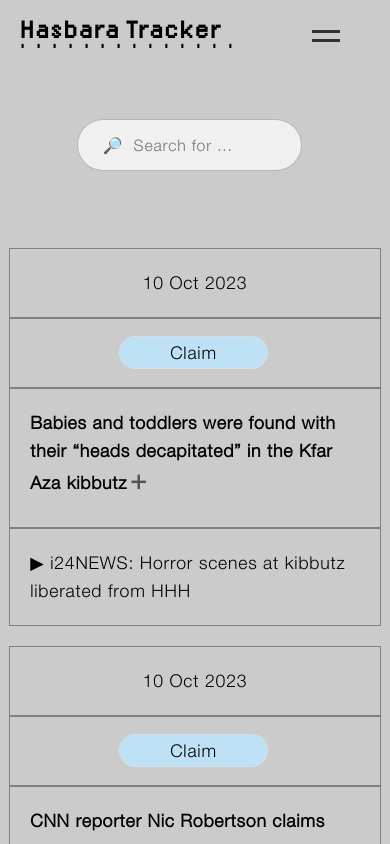
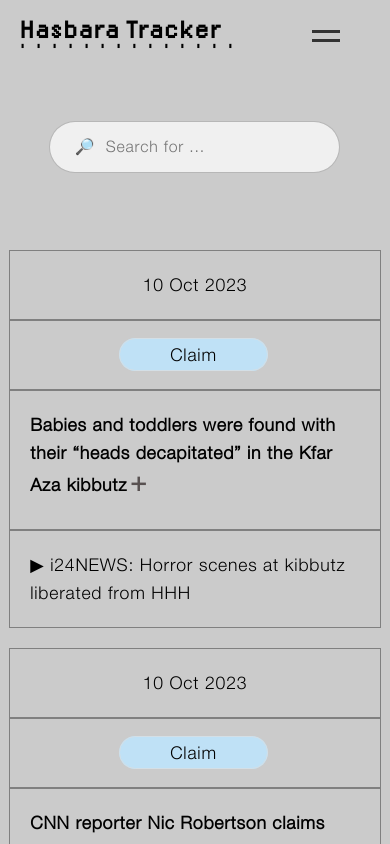
Before and after one commit to tamtzekin/hasbara-tracker, a React (Create React App) app: page /tracker in a window 390 px wide. Shown: the top 844 px of the page. Built offline with nearby package versions, Linux system fonts and the light colour scheme.

Commit message:
search-bar adjustment for mobile

```diff
--- a/src/components/ClaimPage.css
+++ b/src/components/ClaimPage.css
@@ -344,8 +344,8 @@ ul {
     }
 
     .search-bar {
-        width: 60%;
-        margin-left: 16%;
+        width: 80%;
+        margin-left: 8%;
         margin-right: auto;
         margin-bottom: 10%;
     }
```
